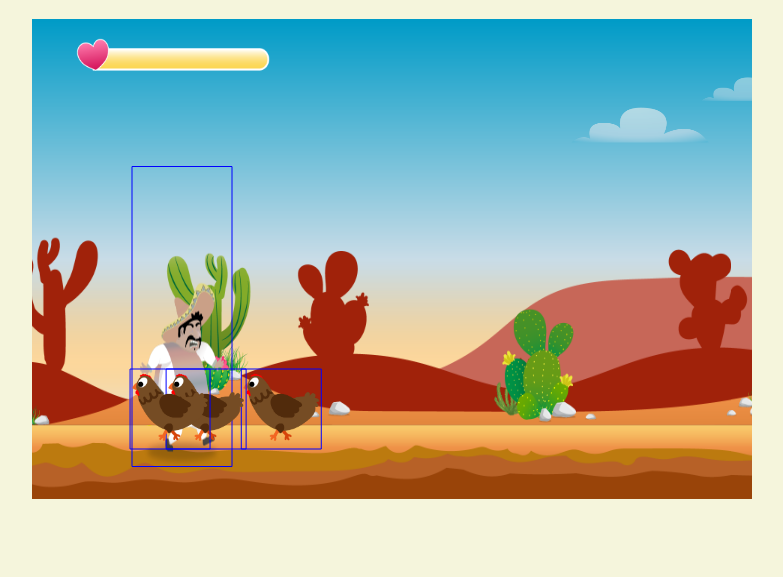
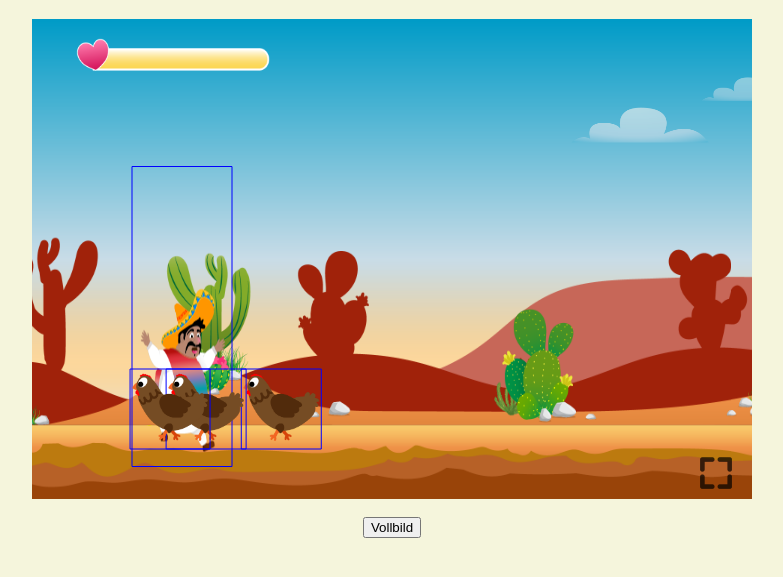
Before and after one commit to GeorgStrassberger/El-Pollo-Loco, a plain HTML site: page html/index.html in a window 1280 px wide. Shown: the part 61-638 px from the top of the page, without its empty margins (248-1031 px from the left). Drawn offline with Linux system fonts and the light colour scheme; animation ran at ten frames a second.

Commit message:
throw Left & Right

```diff
--- a/css/style.css
+++ b/css/style.css
@@ -6,9 +6,33 @@
     flex-direction: column;
 }
 
+.canvas_aera {
+    position: relative;
+    height: 100%;
+    width: 720px;
+    height: 480px;
+}
+
 canvas {
+    position: relative;
     background-color: black;
     display: block;
+    z-index: 1;
+}
+
+.screen_images {
+    opacity: 0.7;
+    width: 32px;
+    height: 32px;
+    position: absolute;
+    right: 20px;
+    bottom: 10px;
+    z-index: 2;
+}
+
+.screen_images:hover {
+    opacity: 1;
+    transform: scale(1.1);
 }
 
 @media only screen and (max-width: 720px) {
--- a/html/index.html
+++ b/html/index.html
@@ -26,6 +26,7 @@
     <script src="../models/endboss.class.js"></script>
     <script src="../levels/level1.js"></script>
     <script src="../js/game.js"></script>
+    <script src="../js/fullscreen.js"></script>
 
 
     <title>El Pollo Loco</title>
@@ -33,14 +34,20 @@
 </head>
 
 <body onload="init()">
+
     <h1>El Pollo Loco</h1>
 
-    <canvas id="canvas" width="720" height="480">
+    <div class="canvas_aera">
+        <canvas id="canvas" width="720" height="480">
+        Your browser does not support the canvas element.
+        </canvas>
+        <div class="screen_images" onclick="goFullScreen()" title="Fullscreen">
+            <img src="../img/icons/fullscreen-12-32.png" alt="fullscreen">
+        </div>
+    </div>
 
-
-    </canvas>
-
-
+    <br>
+    <button onclick="goFullScreen()">Vollbild</button>
 </body>
 
 </html>
--- /dev/null
+++ b/js/fullscreen.js
@@ -0,0 +1,9 @@
+function goFullScreen() {
+    let canvas = document.getElementById("canvas");
+    if (canvas.requestFullScreen)
+        canvas.requestFullScreen();
+    else if (canvas.webkitRequestFullScreen)
+        canvas.webkitRequestFullScreen();
+    else if (canvas.mozRequestFullScreen)
+        canvas.mozRequestFullScreen();
+}
--- a/js/game.js
+++ b/js/game.js
@@ -1,6 +1,7 @@
 let canvas;
 let world;
 let keyboard = new Keyboard();
+
 
 
 function init() {
@@ -8,11 +9,11 @@
     world = new World(canvas, keyboard);
 
 
+
     console.log('My Character is: ', world.character);
     //    console.log('My Character is: ', world['character']); // andere SchreibweiseS
 
 }
-
 
 window.addEventListener('keydown', (event) => {
     if (event.keyCode == 39) { // ArrowRIGHT
--- a/levels/level1.js
+++ b/levels/level1.js
@@ -29,7 +29,7 @@
         new BackgroundObject('../img/5.Fondo/Capas/3.Fondo3/2.png', 719 * 3),
         new BackgroundObject('../img/5.Fondo/Capas/2.Fondo2/2.png', 719 * 3),
         new BackgroundObject('../img/5.Fondo/Capas/1.suelo-fondo1/2.png', 719 * 3),
-    ]
+    ],
 
 
 
--- a/models/background-object.class.js
+++ b/models/background-object.class.js
@@ -1,3 +1,4 @@
+"use strict"
 class BackgroundObject extends MovableObject {
 
     width = 720;
--- a/models/character.class.js
+++ b/models/character.class.js
@@ -1,3 +1,4 @@
+"use strict"
 class Character extends MovableObject {
     height = 300;
     width = 100;
--- a/models/chicken.class.js
+++ b/models/chicken.class.js
@@ -1,3 +1,4 @@
+"use strict"
 class Chicken extends MovableObject {
 
     height = 80;
--- a/models/cloud.class.js
+++ b/models/cloud.class.js
@@ -1,3 +1,4 @@
+"use strict"
 class Cloud extends MovableObject {
     // werden fest deklariert , weil sie sich nicht ändern.
     y = 20;
--- a/models/drawable-object.class.js
+++ b/models/drawable-object.class.js
@@ -1,3 +1,4 @@
+"use strict"
 class DrawableObject {
     img;
     imageCache = {};
--- a/models/endboss.class.js
+++ b/models/endboss.class.js
@@ -1,3 +1,4 @@
+"use strict"
 class Endboss extends MovableObject {
 
     height = 400;
--- a/models/keyborad.class.js
+++ b/models/keyborad.class.js
@@ -1,3 +1,4 @@
+"use strict"
 class Keyboard {
 
     LEFT = false; // move lift, nach links
--- a/models/level.class.js
+++ b/models/level.class.js
@@ -1,3 +1,4 @@
+"use strict"
 class Level {
     enemies;
     clouds;
--- a/models/movable-object.class.js
+++ b/models/movable-object.class.js
@@ -1,3 +1,4 @@
+"use strict"
 class MovableObject extends DrawableObject {
     speed = 0.2;
     otherDirection = false;
@@ -35,7 +36,7 @@
     }
 
     hit() {
-        this.energy -= 5; //energy wird immer bei kolision abgezogen immer wenn kolision true ist und das bild neu gemalt wird.
+        this.energy -= 10; //energy wird immer bei kolision abgezogen immer wenn kolision true ist und das bild neu gemalt wird.
         if (this.energy <= 0) {
             this.energy = 0;
         } else {
--- a/models/statusbar.class.js
+++ b/models/statusbar.class.js
@@ -1,3 +1,4 @@
+"use strict"
 class Statusbar extends DrawableObject {
 
     IMAGES = [
--- a/models/throwable-object.class.js
+++ b/models/throwable-object.class.js
@@ -1,3 +1,4 @@
+"use strict"
 class ThrowableObject extends MovableObject {
 
     IMAGES_BOTTLES = [
@@ -13,12 +14,21 @@
         this.x = x;
         this.y = y;
         this.height = 60;
-        this.width = 50;
-        this.throw();
+        this.width = 60;
+        this.directionToThrow();
     }
 
 
-    throw () {
+    directionToThrow() {
+        if (world.character.otherDirection === true) {
+            this.throwLeft();
+        } else {
+            this.throwRight();
+        }
+    }
+
+
+    throwRight() {
         this.speedY = 30;
         this.applyGravity();
         // geschwindigkeit der Flasche in X richtung
@@ -27,4 +37,13 @@
         }, 25);
     }
 
+    throwLeft() {
+        this.speedY = 30;
+        this.applyGravity();
+        // geschwindigkeit der Flasche in X richtung
+        setInterval(() => {
+            this.x -= 10;
+        }, 25);
+    }
+
 }
--- a/models/world.class.js
+++ b/models/world.class.js
@@ -1,3 +1,4 @@
+"use strict"
 class World {
     canvas; // canvas.getContext ## Leihnwand zusammenhang
     ctx;
@@ -16,7 +17,9 @@
         this.draw();
         this.setWorld();
         this.checkCollisions();
-        this.run();
+        this.timeToCheckCollisions();
+        this.timeToThrowObjects();
+
     }
 
     // Verbindung zwischen World und Character .class
@@ -24,16 +27,23 @@
         this.character.world = this;
     }
 
-    run() {
+    timeToCheckCollisions() {
         setInterval(() => {
             this.checkCollisions();
+
+        }, 100);
+    }
+    timeToThrowObjects() {
+        setInterval(() => {
             this.checkThrowObjects();
-        }, 200);
+        }, 100);
     }
+
+
 
     checkThrowObjects() {
         if (this.keyboard.SPACE) {
-            let bottle = new ThrowableObject(this.character.x + 100, this.character.y + 100)
+            let bottle = new ThrowableObject(this.character.x + 40, this.character.y + 140)
             this.throwableObjects.push(bottle); // pushed bottle (throwableObject) in den array throwabloObjects[];
         }
     }
@@ -53,7 +63,6 @@
 
         this.ctx.translate(this.camera_x, 0); // verschiebt das CTX nach links.
         this.addObjectsToMap(this.level.backgroundObjects); // draw the backgroundObjects
-
         this.ctx.translate(-this.camera_x, 0); // Back
         // ----Spoace for FIXED Objects ------
         this.addToMap(this.statusbar);
```
Also changed, not shown: img/icons/fullscreen-12-32.png (added), img/icons/fullscreen-exit-32.png (added).
